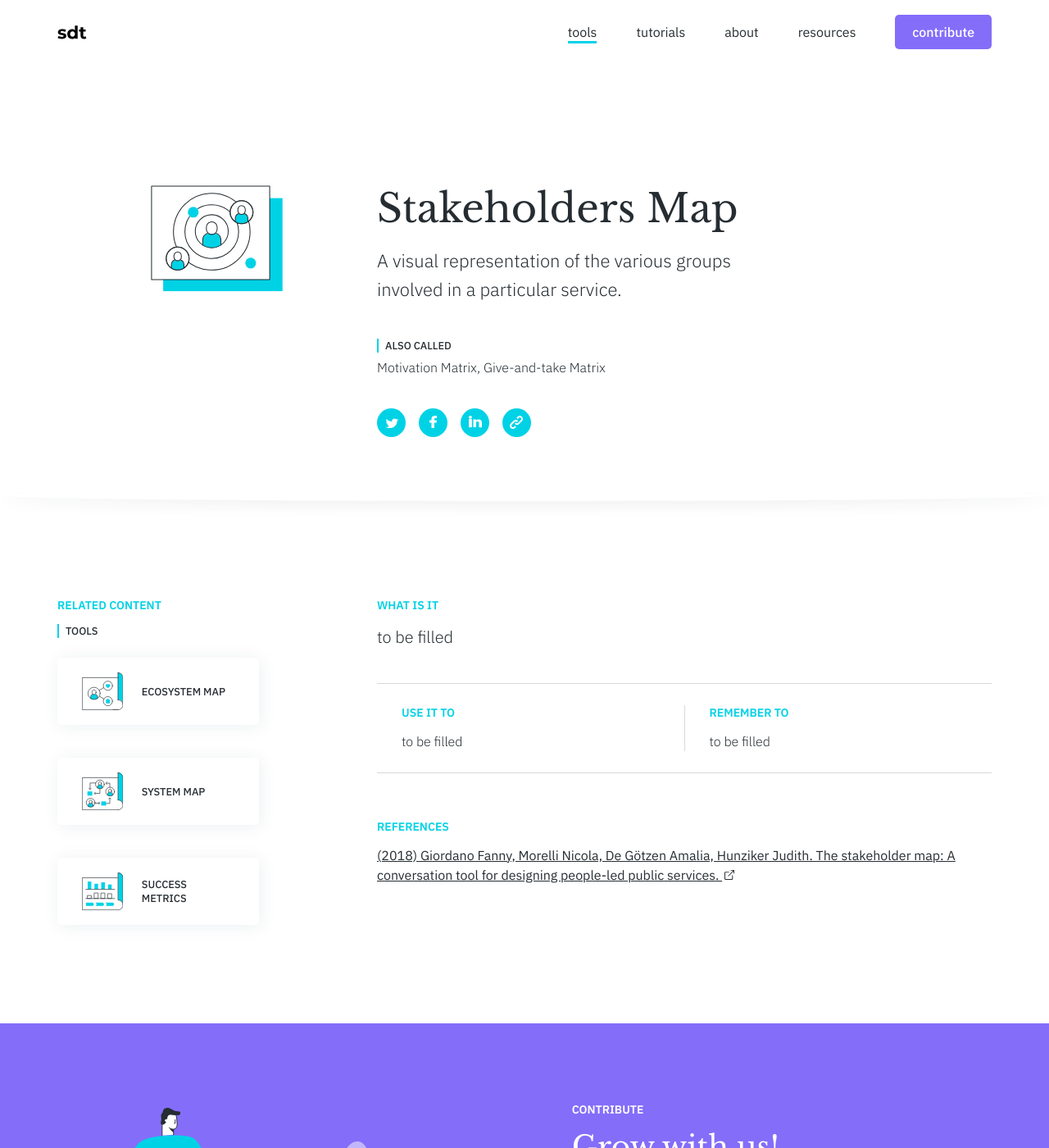
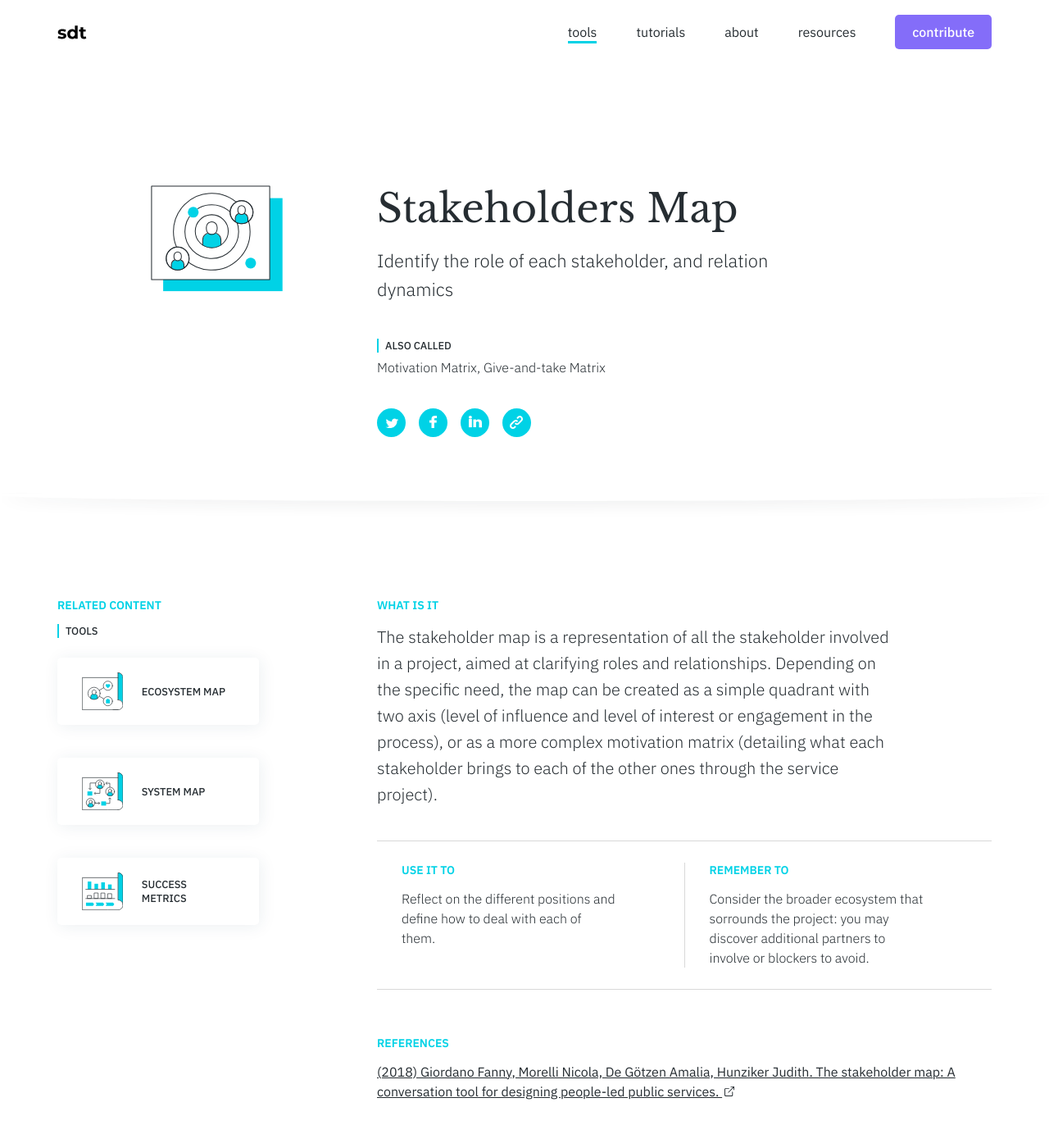
Before and after one commit to service-design-tools/sdt-website, a Jekyll site: the page built from _tools/stakeholders-map.md, in a window 1280 px wide and 1400 px high. Shown: the whole window at 82% size. Built offline with Jekyll 4.4.1, drawn with Linux system fonts in a browser that asks for light colours.

Commit message:
Update tool “stakeholders-map”

```diff
--- a/_tools/stakeholders-map.md
+++ b/_tools/stakeholders-map.md
@@ -1,8 +1,6 @@
 ---
 title: Stakeholders Map
-subtitle: >-
-  A visual representation of the various groups involved in a particular
-  service.
+subtitle: 'Identify the role of each stakeholder, and relation dynamics'
 properties:
   how:
     - Maps
@@ -50,8 +48,10 @@ related:
     - Ecosystem Map
     - System Map
     - Success Metrics
-use: to be filled
-reminder: to be filled
+use: Reflect on the different positions and define how to deal with each of them.
+reminder: >-
+  Consider the broader ecosystem that sorrounds the project: you may discover
+  additional partners to involve or blockers to avoid.
 references:
   - link: 'http://www.servdes.org/wp/wp-content/uploads/2018/07/48.pdf'
     name: >-
@@ -59,4 +59,4 @@ references:
       The stakeholder map: A conversation tool for designing people-led public
       services.
 ---
-to be filled
+The stakeholder map is a representation of all the stakeholder involved in a project, aimed at clarifying roles and relationships. Depending on the specific need, the map can be created as a simple quadrant with two axis (level of influence and level of interest or engagement in the process), or as a more complex motivation matrix (detailing what each stakeholder brings to each of the other ones through the service project).
```
